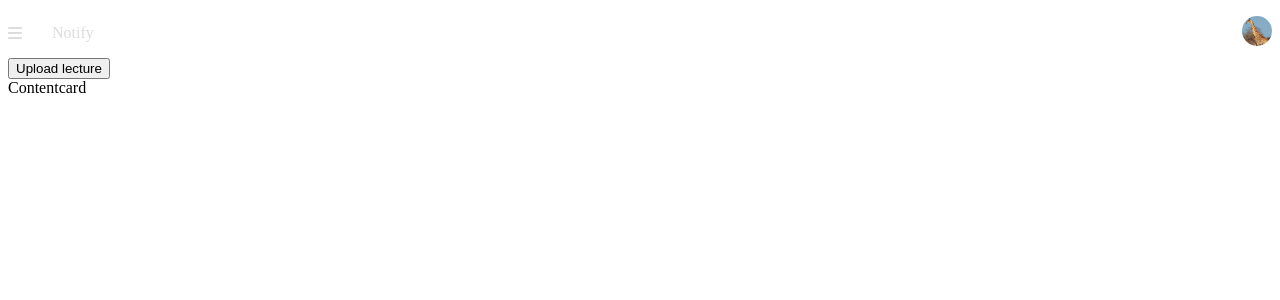
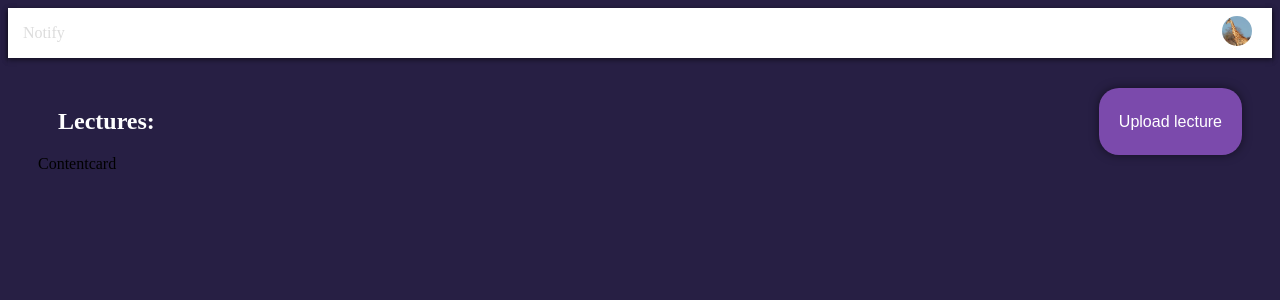
Before and after one commit to n-destin/Notify, a React (Vite) app: page / in a window 1280 px wide. Shown: the top 300 px of the page. Built offline with nearby package versions, Linux system fonts and the light colour scheme; some icons are missing.

Commit message:
Added css to home page and relative components
Some css help from chat gpt in display_box.jsx

```diff
--- a/src/components/display_box/display_box.jsx
+++ b/src/components/display_box/display_box.jsx
@@ -1,12 +1,22 @@
+/* eslint-disable max-len */
 import './display_box.scss';
 import React from 'react';
+import Contentcard from '../content_card/content_card';
 
 function Displaybox() {
     return (
-        <div>
-            <button type="button">
-                Upload lecture
-            </button>
+        <div className="displaybox">
+            <div className="notcontentcards">
+                <span>
+                    Lectures:
+                </span>
+                <button type="button">
+                    Upload lecture
+                </button>
+            </div>
+            <div className="lectures">
+                <Contentcard />
+            </div>
         </div>
     );
 }
--- a/src/components/display_box/display_box.scss
+++ b/src/components/display_box/display_box.scss
@@ -0,0 +1,42 @@
+.displaybox {
+    padding: 30px;
+    background: #271F44;
+
+    .notcontentcards {
+        display: flex;
+        justify-content: space-between;
+
+    //same as background color
+
+
+
+    span {
+        text-align: left;
+        color: white;
+        padding: 20px;
+        text-align: center;
+        font-size: 24px;
+        font-weight: bold;
+
+
+
+
+    }
+
+    button {
+        text-align: right;
+        border-radius: 20px;
+        box-shadow: 0 0 10px rgba(0, 0, 0, 0.5);
+        background-color: #7b4aac;
+        color: white;
+        padding: 10px 20px;
+        font-size: 16px;
+        border: none;
+
+
+    }
+
+}
+
+
+}
--- a/src/components/navbar/navbar.jsx
+++ b/src/components/navbar/navbar.jsx
@@ -7,7 +7,6 @@ function Navbar() {
     return (
         <div className="navbar">
             <div className="leftside">
-                <i className="fa-sharp fa-solid fa-bars" />
                 Notify
             </div>
             <div className="rightside">
--- a/src/components/navbar/navbar.scss
+++ b/src/components/navbar/navbar.scss
@@ -1,4 +1,8 @@
 .navbar {
+    background-color: #333;
+  box-shadow: 0 2px 5px rgba(0, 0, 0, 0.5);
+
+//   padding: 10px;
     display: flex;
     width: 100%;
     height: 50px;
@@ -14,6 +18,7 @@
         align-items: center;
         gap: 30px;
         color: gainsboro;
+        padding: 15px;
 
 
     }
@@ -33,6 +38,7 @@
           height: 30px;
           border-radius: 50%;
           object-fit: cover;
+          padding: 20px;
             }
         }
     }
--- a/src/pages/home/home.jsx
+++ b/src/pages/home/home.jsx
@@ -1,7 +1,6 @@
 import './home.scss';
 import React from 'react';
 import Navbar from '../../components/navbar/navbar';
-import Contentcard from '../../components/content_card/content_card';
 import Displaybox from '../../components/display_box/display_box';
 
 function Home() {
@@ -12,10 +11,6 @@ function Home() {
             </div>
             <div className="contentdisp">
                 <Displaybox />
-                <div className="contentcard">
-                    <Contentcard />
-
-                </div>
             </div>
         </div>
     );
--- a/src/pages/home/home.scss
+++ b/src/pages/home/home.scss
@@ -1,3 +1,4 @@
-.home {
+html {
+    background-color: #271F44;
 
 }
```
